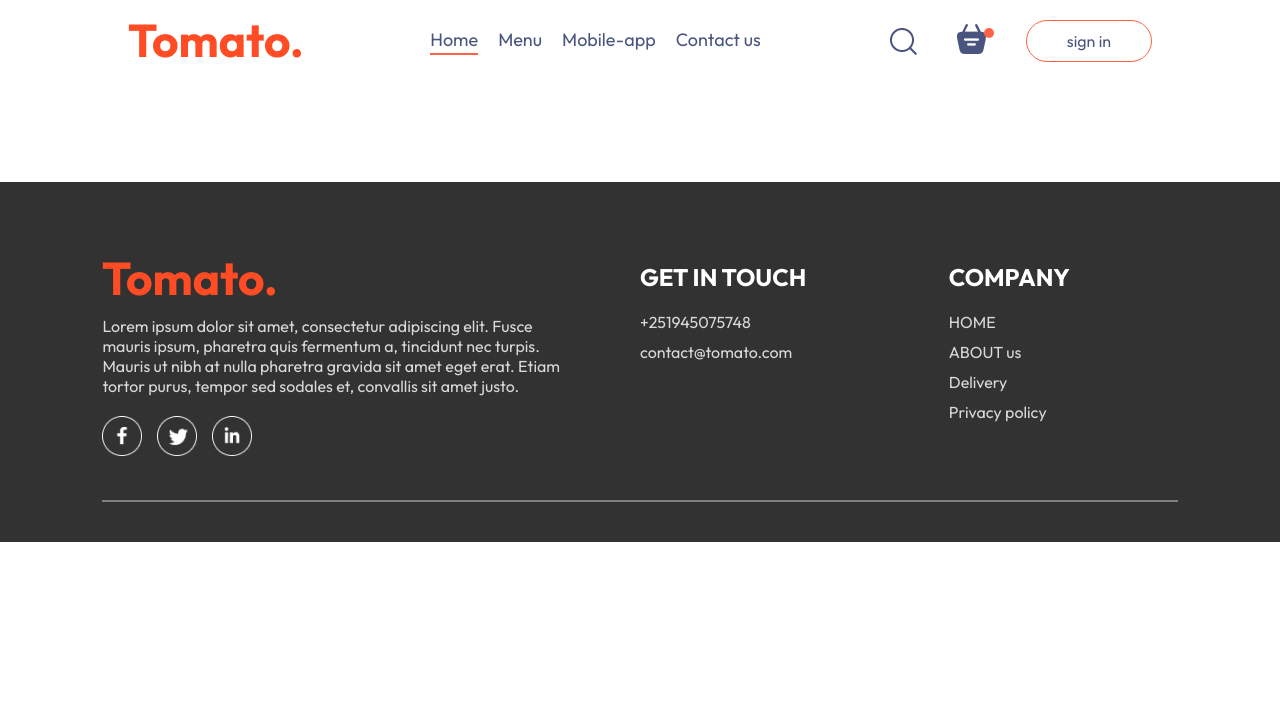
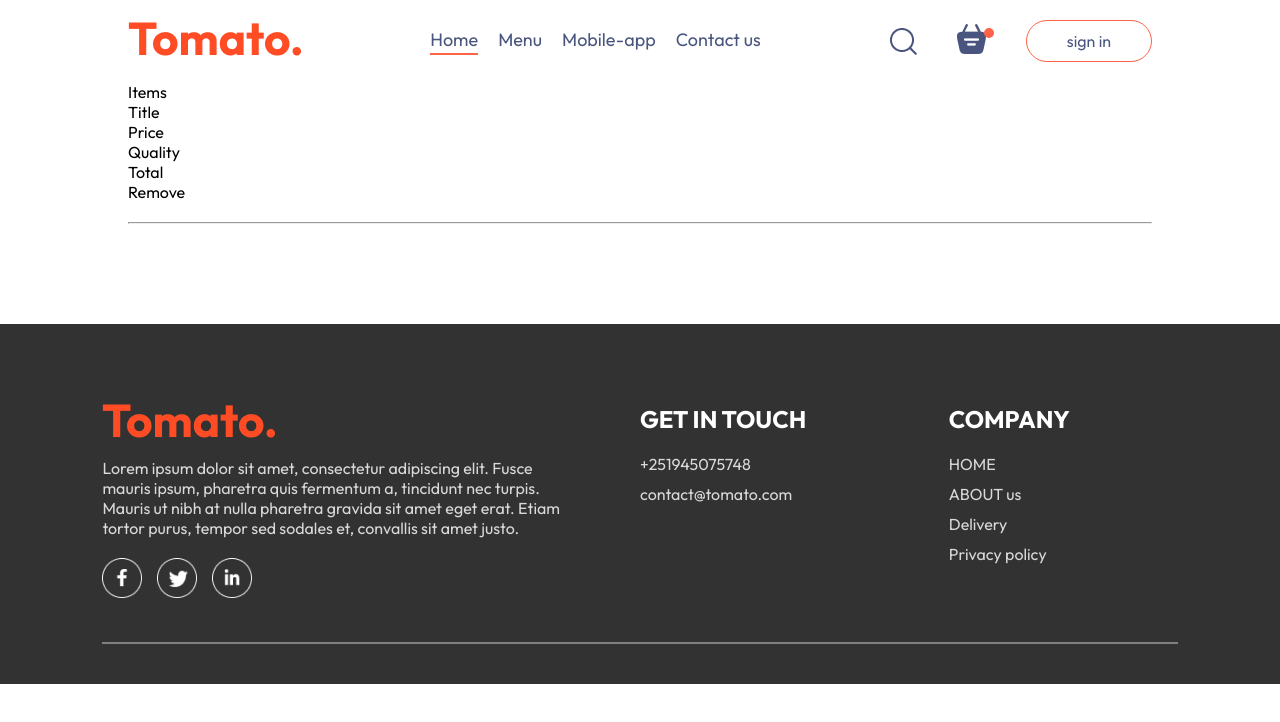
Before and after one commit to Fethulmubin/Food_delivery, a React (Vite) app: page /cart in a window 1280 px wide. Shown: the top 722 px of the page. Built offline with nearby package versions, Linux system fonts and the light colour scheme.

Commit message:
cart page started to add names of food from home page

```diff
--- a/src/components/LoginPopup/LoginPopup.css
+++ b/src/components/LoginPopup/LoginPopup.css
@@ -17,6 +17,7 @@
     padding: 25px 30px;
     font-size: 14px;
     animation: fadeIn 0.5s;
+    border-radius: 10px;
 }
 .login-popup-title{
     display: flex;
@@ -28,3 +29,38 @@
   width: 16px;
   cursor: pointer;
 }
+.login-popup-inputs{
+    display: flex;
+    flex-direction: column;
+    gap: 20px;
+}
+.login-popup-inputs input{
+   outline: none;
+   border: 1px solid #c9c9c9;
+   padding: 10px;
+   border-radius: 4px;
+}
+.login-popup-container button{
+    border: none;
+    padding: 10px;
+    border-radius: 4px;
+    color: white;
+    background-color: #ff8000;
+    cursor: pointer;
+    font-size: 15px;
+}
+.login-popup-condition{
+    display: flex;
+    align-items: start;
+    gap: 8px;
+    margin: -15px;
+}
+.login-popup-condition input{
+    margin: 5px;
+}
+.login-popup p span{
+    color: #ff8000;
+    font-weight: 500;
+    cursor: pointer;
+
+}
--- a/src/components/NavBar/NavBar.jsx
+++ b/src/components/NavBar/NavBar.jsx
@@ -7,7 +7,7 @@ const NavBar = ({setShowLogin}) => {
     const[menu, setMenu] = useState('home')
   return (
     <div className='navbar'>
-        <img src={assets.logo} alt="" className="log" />
+        <Link to='/'><img src={assets.logo} alt="" className="log" /></Link>
         <ul className="navbar-menu">
             <Link to='/' onClick={()=>{setMenu('home')}} className={menu==='home'?'active':''}>Home</Link>
             <a href='#explore-menu' onClick={()=>{setMenu('menu')}} className={menu==='menu'?'active':''}>Menu</a>
@@ -17,7 +17,7 @@ const NavBar = ({setShowLogin}) => {
         <div className="navbar-right">
             <img src={assets.search_icon} alt="" />
             <div className="navbar-search-icon">
-                <img src={assets.basket_icon} alt="" />
+                <Link to='/cart'><img src={assets.basket_icon} alt="" /></Link>
                 <div className="dot"></div>
             </div>
             <button onClick={()=>{setShowLogin(true)}}>sign in</button>
--- a/src/pages/Cart/Cart.jsx
+++ b/src/pages/Cart/Cart.jsx
@@ -1,7 +1,36 @@
-import React from 'react'
+import React,{useContext} from 'react'
 import './Cart.css'
+import { StoreContext } from '../../context/StoreContext'
+// import { food_list } from '../../assets/assets/frontend_assets/assets'
 const Cart = () => {
-    <div>Cart</div>
+    const {cartItems, food_list, removeFromCart} = useContext(StoreContext)
+    return(
+    <div className='cart'>
+        <div className="cart-items">
+            <div className="cart-items-title">
+                <p>Items</p>
+                <p>Title</p>
+                <p>Price</p>
+                <p>Quality</p>
+                <p>Total</p>
+                <p>Remove</p>
+            </div>
+            <br />
+            <hr />
+            {food_list.map((item, index)=>{
+                if(cartItems[item._id] > 0){
+                    return(
+                        <div className='cart-item-title  cart-items-item' >
+                            {item.name}
+                        </div>
+
+                    )
+                }
+            })}
+        </div>
+
+    </div>
+    )
 }
-import './Cart.css'
+
 export default Cart
```
